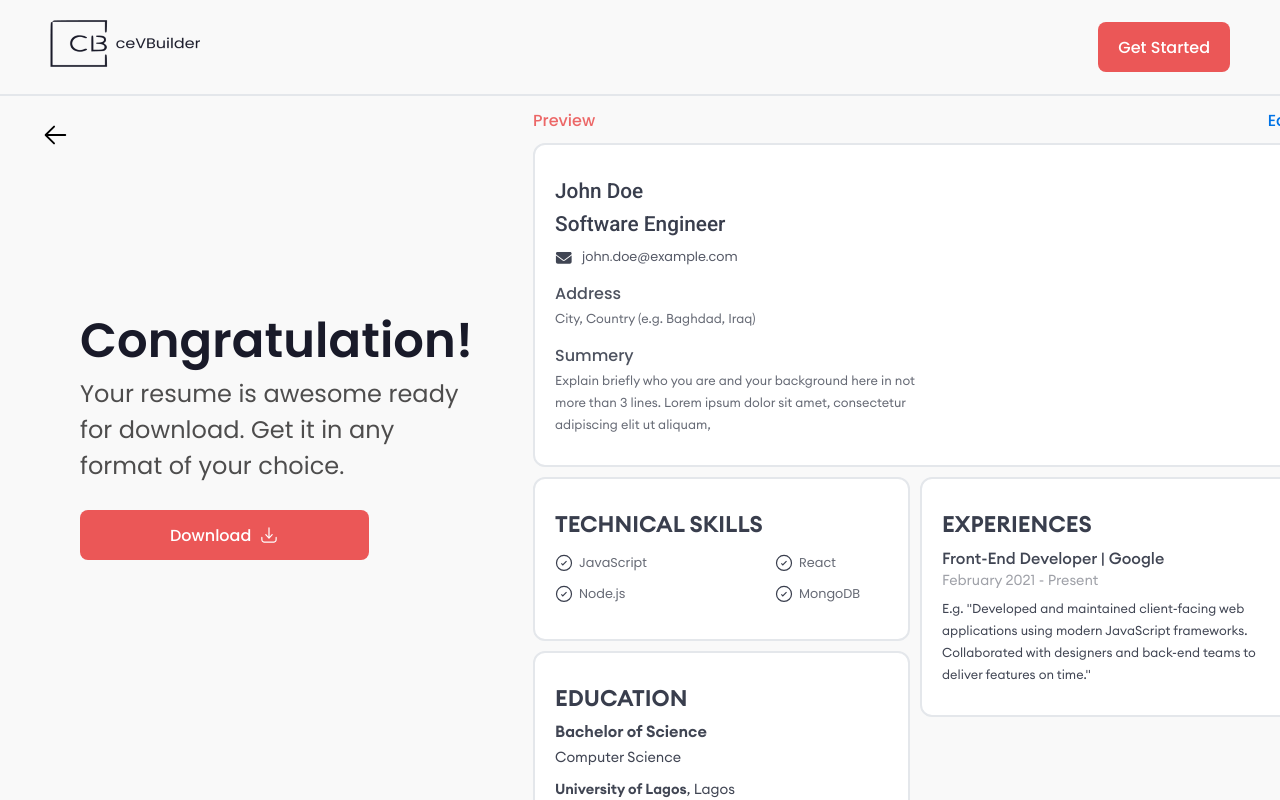
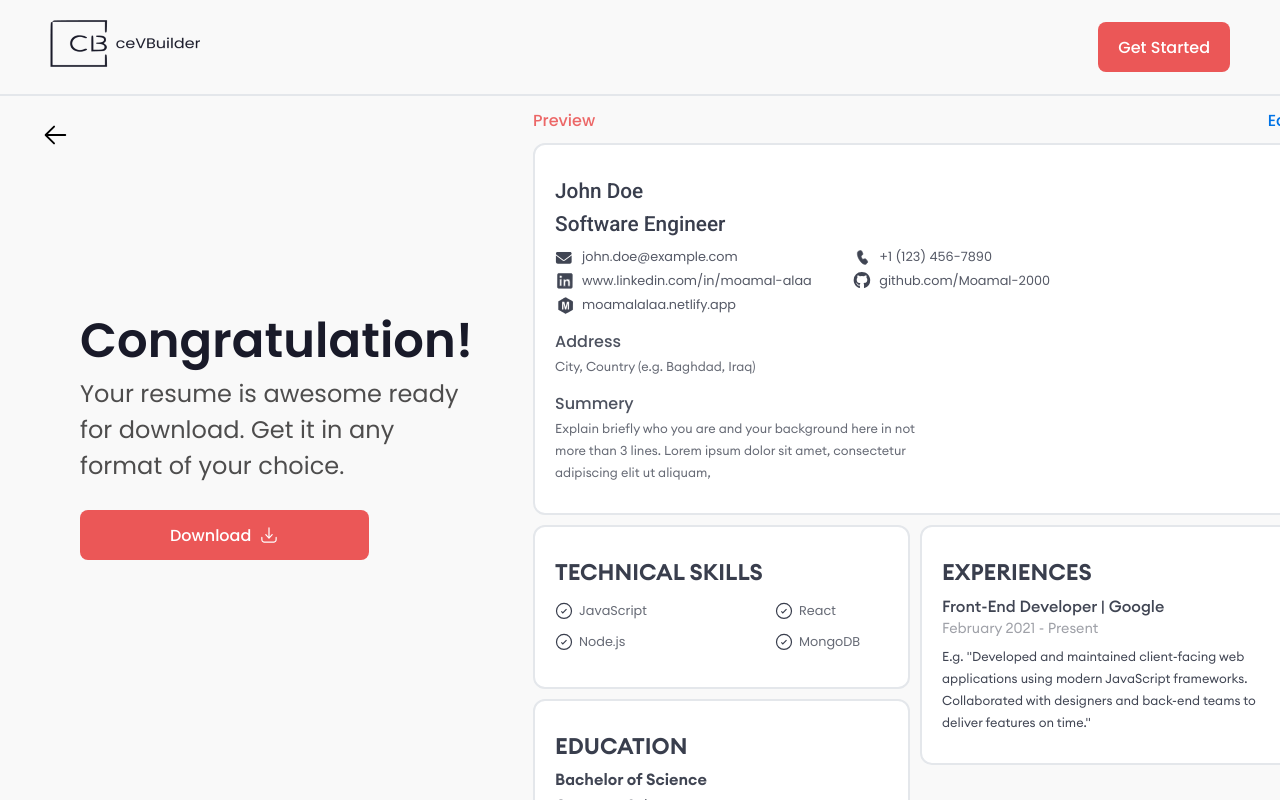
Before and after one commit to Moamal-2000/resume-builder, a Next.js app: page /download in a window 1280 px wide. Shown: the top 800 px of the page. Built offline with nearby package versions, Linux system fonts and the light colour scheme.

Commit message:
feat(ProfileHeader): extract and display contact info using getContactInfo

```diff
--- a/src/components/BuilderPage/LiveResume/ProfileHeader/ProfileHeader.jsx
+++ b/src/components/BuilderPage/LiveResume/ProfileHeader/ProfileHeader.jsx
@@ -1,32 +1,38 @@
 "use client";
 
 import SvgIcon from "@/components/Shared/SvgIcon";
-import { getInputValuesByName } from "@/functions/helper";
+import { getContactInfo, getInputValuesByName } from "@/functions/helper";
 import { useFormsStore } from "@/stores/forms.store/forms.store";
 import s from "./ProfileHeader.module.scss";
 
 const ProfileHeader = () => {
-  const personalInfoInputs = useFormsStore((s) => s.personalInfoInputs);
+  const { personalInfoInputs, contactInfoInputs } = useFormsStore((s) => s);
 
   const { fullName, profession, email, address } =
     getInputValuesByName(personalInfoInputs);
+
+  const contactInfoData = getContactInfo(contactInfoInputs, email);
 
   return (
     <section className={s.profileHeader}>
       <h2>{fullName}</h2>
       <h2>{profession}</h2>
 
-      <div className={s.socialMedia}>
+      <ul className={s.socialMedia}>
+        {contactInfoData.map(({ title, href, iconName, id }) => (
+          <li key={id}>
             <a
-          href={`mailto:${email}`}
+              href={href}
               className={s.media}
               target="_blank"
               rel="noreferrer noopenner"
             >
-          <SvgIcon name="email" />
-          <span>{email}</span>
+              <SvgIcon name={iconName} />
+              <span>{title}</span>
             </a>
-      </div>
+          </li>
+        ))}
+      </ul>
 
       <div className={s.textBox}>
         <h2>Address</h2>
--- a/src/components/BuilderPage/LiveResume/ProfileHeader/ProfileHeader.module.scss
+++ b/src/components/BuilderPage/LiveResume/ProfileHeader/ProfileHeader.module.scss
@@ -11,8 +11,9 @@
 .profileHeader .socialMedia {
   display: grid;
   grid-template-columns: repeat(2, 1fr);
-  gap: 4px 18px;
+  gap: 4px;
   margin-block: 6px 14px;
+  width: 82%;
 }
 
 .profileHeader .media {
--- a/src/functions/helper.js
+++ b/src/functions/helper.js
@@ -79,14 +79,17 @@ export function getCertifications(inputs) {
   for (let i = 0; i < inputs.length; i += 2) {
     const name = inputs[i]?.value || "";
     const url = inputs[i + 1]?.value || "";
-
-    const urlHasHttp = /https?:\/\//.test(url);
-    const httpUrl = urlHasHttp ? url : `https://${url}`;
+    const httpUrl = supportHttp(url);
 
     certifications.push([name, httpUrl]);
   }
 
   return certifications;
+}
+
+export function supportHttp(url) {
+  const urlHasHttp = /https?:\/\//.test(url);
+  return urlHasHttp ? url : `https://${url}`;
 }
 
 export function groupInputsByPair(inputs) {
@@ -131,3 +134,41 @@ export function mapKeysToInputValues(inputs, keys) {
 
   return result;
 }
+
+export function getContactInfo(inputs, email) {
+  const { phoneNumber, linkedin, github, portfolio } =
+    getInputValuesByName(inputs);
+
+  return [
+    {
+      title: email,
+      href: `mailto:${email}`,
+      iconName: "email",
+      id: 1,
+    },
+    {
+      title: phoneNumber,
+      href: `tel:${phoneNumber}`,
+      iconName: "phone",
+      id: 2,
+    },
+    {
+      title: linkedin,
+      href: supportHttp(linkedin),
+      iconName: "linkedin",
+      id: 3,
+    },
+    {
+      title: github,
+      href: supportHttp(github),
+      iconName: "github",
+      id: 4,
+    },
+    {
+      title: portfolio,
+      href: supportHttp(portfolio),
+      iconName: "myPortfolioLogo",
+      id: 5,
+    },
+  ];
+}
```
Lines whose indentation alone changed are shown as unchanged.
